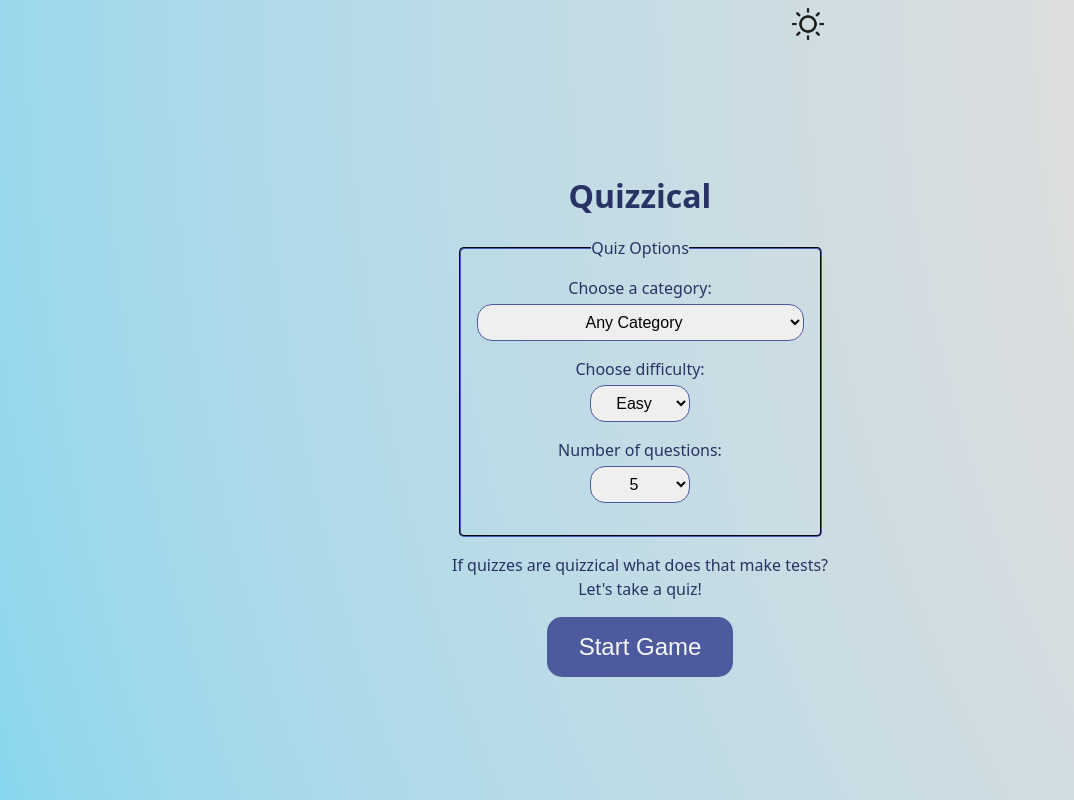
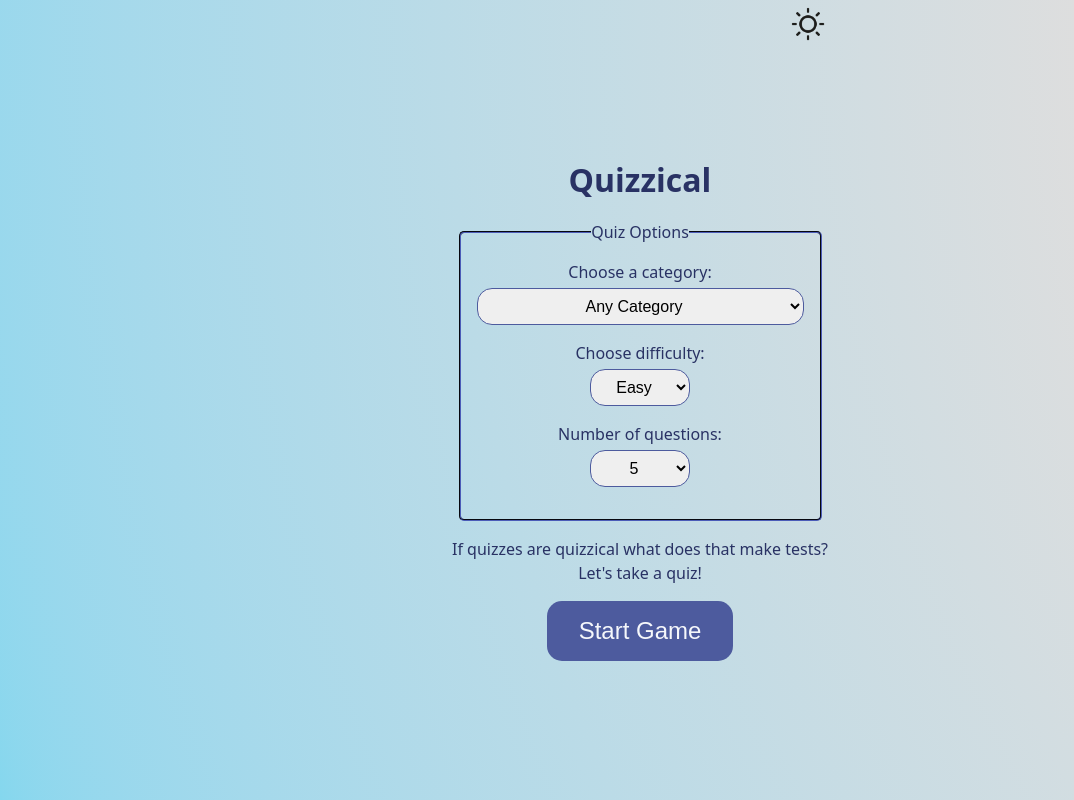
Before and after one commit to SethK329/QuizzInator, a React (Vite) app: page / in a window 1280 px wide. Shown: the whole page, without its empty margins (0-1074 px from the left). Built offline with nearby package versions, Linux system fonts and the light colour scheme.

Commit message:
found a UI issue

```diff
--- a/src/index.css
+++ b/src/index.css
@@ -107,7 +107,7 @@ button:active{
   display: flex;
   flex-direction: column;
   max-width: 600px;
-  padding-top: 3rem;
+  padding: 3rem 0 2rem;
 }
 
 .quiz{
```
